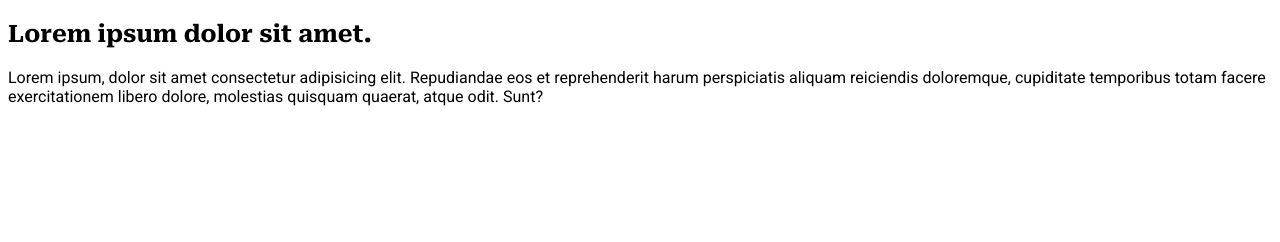
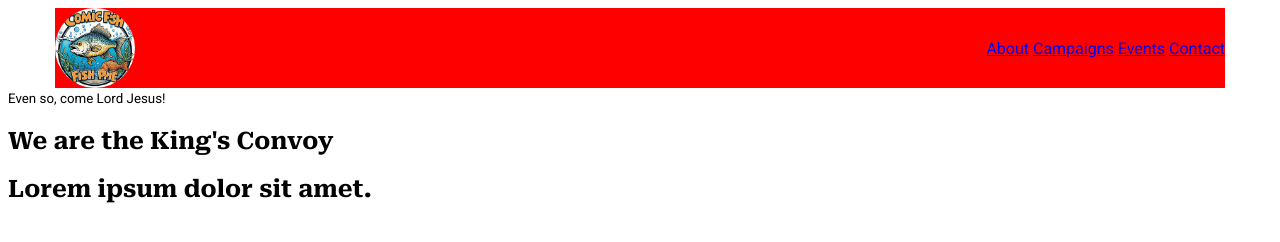
Before and after one commit to GOODIE515/kings-convoy, a plain HTML site: page index.html in a window 1280 px wide. Drawn offline with Linux system fonts and the light colour scheme.

Commit message:
Added section

```diff
--- a/index.html
+++ b/index.html
@@ -1,20 +1,46 @@
 <!DOCTYPE html>
 <html lang="en">
+
 <head>
     <meta charset="UTF-8">
     <meta name="viewport" content="width=device-width, initial-scale=1.0">
     <title>Document</title>
     <link rel="stylesheet" href="styles/styles.css">
 </head>
+
 <body>
+    <header>
+        <div class="headerContainer">
+            <img src="Images/logo.jpg" alt="">
+            <nav>
+                <a href="#" target="_blank">About</a>
+                <a href="#" target="_blank">Campaigns</a>
+                <a href="#" target="_blank">Events</a>
+                <a href="#" target="_blank">Contact</a>
+            </nav>
+        </div>
+    </header>
 
     <main>
-        <section id="hero">
-            <h1>Lorem ipsum dolor sit amet.</h1>
-            <p>Lorem ipsum, dolor sit amet consectetur adipisicing elit. Repudiandae eos et reprehenderit harum perspiciatis aliquam reiciendis doloremque, cupiditate temporibus totam facere exercitationem libero dolore, molestias quisquam quaerat, atque odit. Sunt?</p>
+        <section class="container">
+            <div class="content">
+                <div class="tag-title">
+                    <small>Even so, come Lord Jesus!</small>
+                    <h1> We are the King's Convoy</h1>
+                </div>
+
+            </div>
+
+        </section>
+
+        <section>
+            <div class="container">
+                <h1>Lorem ipsum dolor sit amet.</h1>
+            </div>
         </section>
 
     </main>
 
 </body>
+
 </html>
--- a/styles/styles.css
+++ b/styles/styles.css
@@ -16,3 +16,17 @@ h1{
 body{
     font-family: Roboto, Verdana, Geneva, Tahoma, sans-serif;
 }
+
+.headerContainer{
+    margin: auto;
+    max-width: 1170px;
+    background-color: red;;
+    display: flex;
+    justify-content: space-between;
+    align-items: center;
+}
+
+.headerContainer img{
+    width: 80px;
+    border-radius: 50%;
+}
```
Also changed, not shown: Images/logo.jpg (added).
